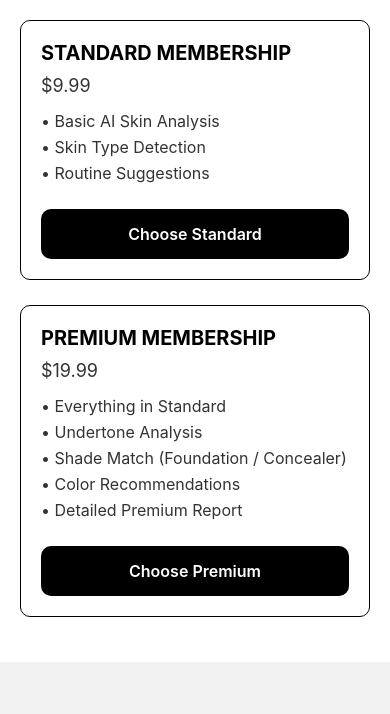
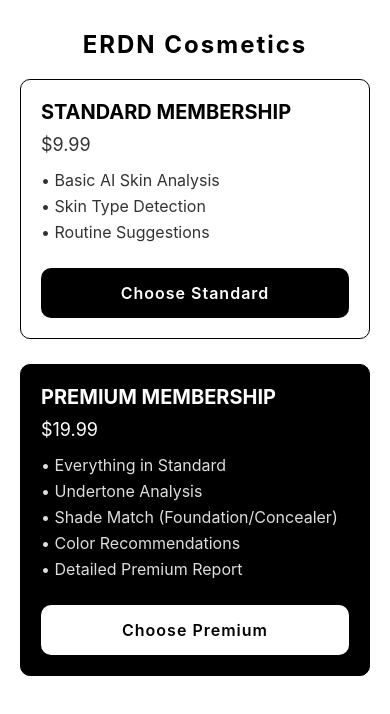
Before and after one commit to terdn/MVP, a React Native app: screen /Subscription in a window 390 px wide. Shown: the top 714 px of the page. Built offline with nearby package versions, Linux system fonts and the light colour scheme.

Commit message:
Fix: Update Camera to SDK 54 and optimize UI

```diff
--- a/screens/CameraScreen.js
+++ b/screens/CameraScreen.js
@@ -1,33 +1,38 @@
 import React, { useState, useEffect, useRef } from 'react';
 import { View, Text, TouchableOpacity, ActivityIndicator, StyleSheet } from 'react-native';
-import { Camera } from 'expo-camera';
+import { CameraView, useCameraPermissions } from 'expo-camera'; // ⭐ SDK 54 STANDARDI
 import * as ImageManipulator from 'expo-image-manipulator';
 
 export default function CameraScreen({ navigation, route }) {
-
+  // Parametre yoksa varsayılan false
   const { premium } = route.params || { premium: false };
 
-  const [hasPermission, setHasPermission] = useState(null);
+  // ⭐ YENİ İZİN SİSTEMİ
+  const [permission, requestPermission] = useCameraPermissions();
   const cameraRef = useRef(null);
   const [loading, setLoading] = useState(false);
 
+  // Senin Railway Sunucun
   const SERVER_URL = "https://mvp-production-3039.up.railway.app";
 
   useEffect(() => {
-    (async () => {
-      const { status } = await Camera.requestCameraPermissionsAsync();
-      setHasPermission(status === 'granted');
-    })();
-  }, []);
+    if (permission && !permission.granted) {
+      requestPermission();
+    }
+  }, [permission]);
 
   const handleTakePicture = async () => {
     if (!cameraRef.current) return;
 
     setLoading(true);
+    try {
+      // ⭐ YENİ FOTOĞRAF ÇEKME METODU
+      const photo = await cameraRef.current.takePictureAsync({
+        quality: 0.7,
+        skipProcessing: true, // Hızlandırır
+      });
 
-    try {
-      const photo = await cameraRef.current.takePictureAsync({ quality: 0.7 });
-
+      // Fotoğrafı sıkıştır (Hızlı upload için)
       const manipulated = await ImageManipulator.manipulateAsync(
         photo.uri,
         [{ resize: { width: 900 } }],
@@ -41,7 +46,8 @@ export default function CameraScreen({ navigation, route }) {
         type: "image/jpeg",
       });
 
-      formData.append("premium", premium);
+      // Premium bilgisini sunucuya iletiyoruz
+      formData.append("premium", String(premium));
 
       const response = await fetch(`${SERVER_URL}/analyze`, {
         method: "POST",
@@ -53,22 +59,39 @@ export default function CameraScreen({ navigation, route }) {
 
       navigation.navigate("Analysis", {
         analysis: result.analysis,
-        premium,
+        premium: premium,
       });
 
     } catch (err) {
       alert("Error: " + err.message);
+    } finally {
+      setLoading(false);
     }
-
-    setLoading(false);
   };
 
-  if (hasPermission === null) return <View />;
-  if (!hasPermission) return <Text>No access to camera</Text>;
+  // İzinler yüklenirken siyah ekran
+  if (!permission) return <View style={{flex:1, backgroundColor:'#000'}} />;
+
+  // İzin verilmediyse uyarı
+  if (!permission.granted) {
+    return (
+      <View style={styles.container}>
+        <Text style={{ color: '#fff', marginBottom: 20 }}>Camera access is required for analysis.</Text>
+        <TouchableOpacity onPress={requestPermission} style={styles.grantButton}>
+          <Text style={{ color: '#000', fontWeight: 'bold' }}>GRANT PERMISSION</Text>
+        </TouchableOpacity>
+      </View>
+    );
+  }
 
   return (
-    <View style={{ flex: 1, backgroundColor: "#000" }}>
-      <Camera style={{ flex: 1 }} ref={cameraRef} ratio="16:9" />
+    <View style={styles.container}>
+      {/* ⭐ ESKİSİ GİTTİ, YENİSİ BU: CameraView */}
+      <CameraView
+        style={{ flex: 1, width: '100%' }}
+        ref={cameraRef}
+        facing="front" // Selfie kamerası
+      />
 
       <TouchableOpacity
         style={styles.captureButton}
@@ -78,6 +101,7 @@ export default function CameraScreen({ navigation, route }) {
         {loading ? (
           <ActivityIndicator size="large" color="#fff" />
         ) : (
+          // Minimalist Deklanşör
           <View style={styles.innerCircle} />
         )}
       </TouchableOpacity>
@@ -86,9 +110,10 @@ export default function CameraScreen({ navigation, route }) {
 }
 
 const styles = StyleSheet.create({
+  container: { flex: 1, backgroundColor: "#000", justifyContent: 'center', alignItems: 'center' },
   captureButton: {
     position: "absolute",
-    bottom: 40,
+    bottom: 50,
     alignSelf: "center",
     width: 80,
     height: 80,
@@ -104,4 +129,9 @@ const styles = StyleSheet.create({
     borderRadius: 30,
     backgroundColor: "#fff",
   },
+  grantButton: {
+    backgroundColor: '#fff',
+    padding: 15,
+    borderRadius: 8,
+  }
 });
--- a/screens/SubscriptionScreen.js
+++ b/screens/SubscriptionScreen.js
@@ -1,9 +1,14 @@
 import React from "react";
 import { View, Text, TouchableOpacity, StyleSheet, ScrollView } from "react-native";
+// ⭐ GÜVENLİ ALAN (ÇENTİK) DÜZELTMESİ
+import { SafeAreaView } from "react-native-safe-area-context";
 
 export default function SubscriptionScreen({ navigation }) {
   return (
+    <SafeAreaView style={{ flex: 1, backgroundColor: "#fff" }}>
       <ScrollView contentContainerStyle={styles.container}>
+
+        <Text style={styles.headerTitle}>ERDN Cosmetics</Text>
 
         {/* STANDARD MEMBERSHIP */}
         <View style={styles.box}>
@@ -22,33 +27,43 @@ export default function SubscriptionScreen({ navigation }) {
           </TouchableOpacity>
         </View>
 
-      {/* PREMIUM MEMBERSHIP */}
-      <View style={styles.box}>
-        <Text style={styles.plan}>PREMIUM MEMBERSHIP</Text>
-        <Text style={styles.price}>$19.99</Text>
+        {/* PREMIUM MEMBERSHIP - CEO SEÇİMİ */}
+        <View style={[styles.box, styles.premiumBox]}>
+          <Text style={[styles.plan, {color: '#fff'}]}>PREMIUM MEMBERSHIP</Text>
+          <Text style={[styles.price, {color: '#fff'}]}>$19.99</Text>
 
-        <Text style={styles.feature}>• Everything in Standard</Text>
-        <Text style={styles.feature}>• Undertone Analysis</Text>
-        <Text style={styles.feature}>• Shade Match (Foundation / Concealer)</Text>
-        <Text style={styles.feature}>• Color Recommendations</Text>
-        <Text style={styles.feature}>• Detailed Premium Report</Text>
+          <Text style={[styles.feature, {color: '#ddd'}]}>• Everything in Standard</Text>
+          <Text style={[styles.feature, {color: '#ddd'}]}>• Undertone Analysis</Text>
+          <Text style={[styles.feature, {color: '#ddd'}]}>• Shade Match (Foundation/Concealer)</Text>
+          <Text style={[styles.feature, {color: '#ddd'}]}>• Color Recommendations</Text>
+          <Text style={[styles.feature, {color: '#ddd'}]}>• Detailed Premium Report</Text>
 
           <TouchableOpacity
-          style={styles.button}
+            style={[styles.button, {backgroundColor: '#fff'}]}
             onPress={() => navigation.navigate("Welcome", { premium: true })}
           >
-          <Text style={styles.buttonText}>Choose Premium</Text>
+            <Text style={[styles.buttonText, {color: '#000'}]}>Choose Premium</Text>
           </TouchableOpacity>
         </View>
 
       </ScrollView>
+    </SafeAreaView>
   );
 }
 
 const styles = StyleSheet.create({
   container: {
     padding: 20,
-    backgroundColor: "#fff",
+    paddingBottom: 50,
+  },
+  headerTitle: {
+    fontSize: 24,
+    fontWeight: "bold",
+    textAlign: "center",
+    marginBottom: 20,
+    marginTop: 10,
+    letterSpacing: 2,
+    color: '#000',
   },
   box: {
     borderWidth: 1,
@@ -56,6 +71,10 @@ const styles = StyleSheet.create({
     padding: 20,
     borderRadius: 10,
     marginBottom: 25,
+    backgroundColor: "#fff",
+  },
+  premiumBox: {
+    backgroundColor: "#000", // Premium siyah tema
   },
   plan: {
     fontSize: 20,
@@ -84,5 +103,6 @@ const styles = StyleSheet.create({
     textAlign: "center",
     fontSize: 16,
     fontWeight: "600",
+    letterSpacing: 1,
   },
 });
```
Lines whose indentation alone changed are shown as unchanged.
